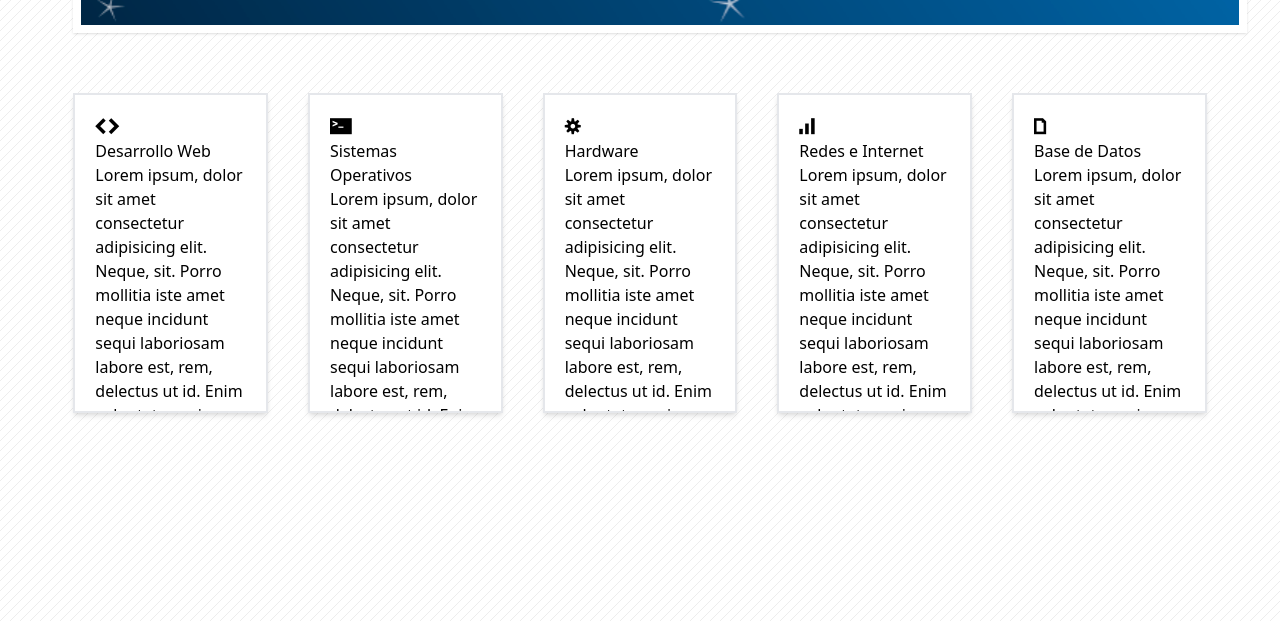
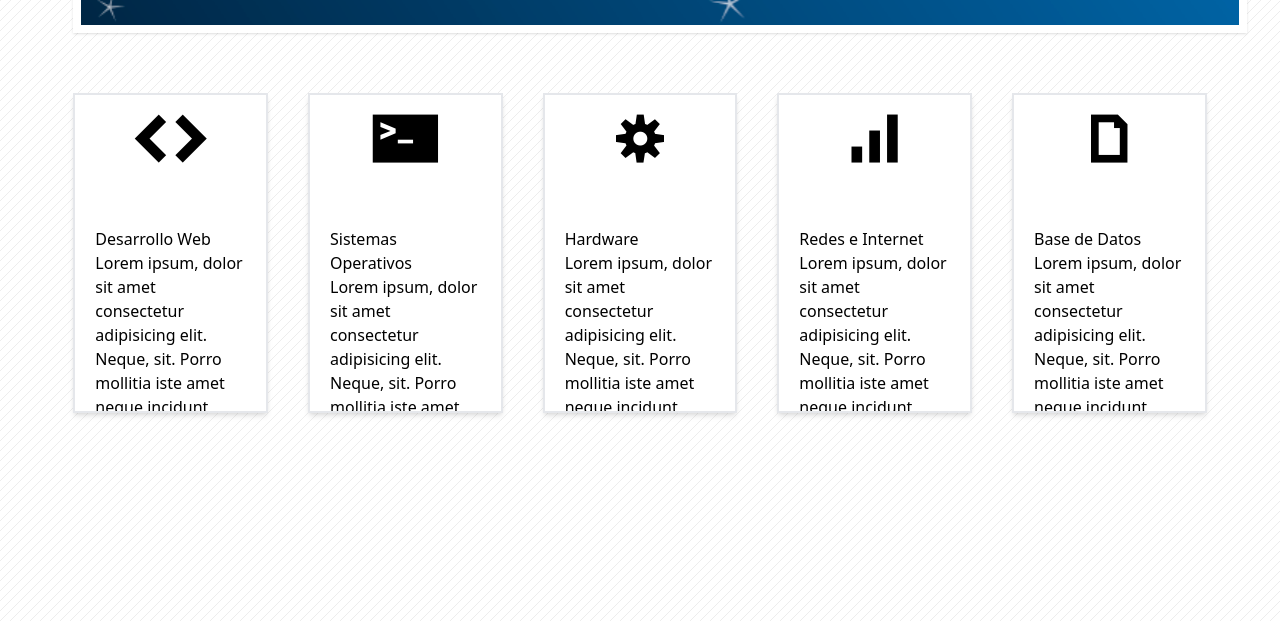
Before and after one commit to wilxoncastillo/tailwind, a website: page index.html in a window 1280 px wide. Shown: the part 179-800 px from the top of the page. Drawn offline with Linux system fonts and the light colour scheme.

Commit message:
29. Estilos de los iconos de las tarjetas

```diff
--- a/index.html
+++ b/index.html
@@ -55,11 +55,11 @@
     <!-- fin banner -->
 
     <!-- tarjeta -->
-    <div class="flex flex-nowrap justify-between">
+    <div class="flex flex-nowrap">
 
       <!-- first -->
       <div class="card">
-        <p class="card-icon symbol">
+        <p class="card-icon">
           H
         </p>
 
@@ -74,7 +74,7 @@
 
       <!-- second -->
       <div class="card">
-        <p class="card-icon symbol">
+        <p class="card-icon">
           _
         </p>
 
@@ -89,7 +89,7 @@
 
       <!-- third -->
       <div class="card">
-        <p class="card-icon symbol">
+        <p class="card-icon">
           S
         </p>
 
@@ -104,7 +104,7 @@
 
       <!-- quarter -->
       <div class="card">
-        <p class="card-icon symbol">
+        <p class="card-icon">
           u
         </p>
 
@@ -119,7 +119,7 @@
 
        <!-- fifth -->
        <div class="card">
-        <p class="card-icon symbol">
+        <p class="card-icon">
           a
         </p>
 
--- a/src/app.css
+++ b/src/app.css
@@ -85,10 +85,25 @@
             m-5
             mt-10
             p-5
-            mt-10
             cursor-pointer
             transition
             duration-300
         ;
     }
+
+    .card-icon {
+        font-family: "WebSymbolsRegular";
+        @apply
+           block
+           w-full
+           h-28
+           text-5xl
+           text-center
+           mx-auto
+           transition
+           duration-300
+        ;
+    }
+
+    /* fin style card */
 }
```
Also changed, not shown: css/app.css.
